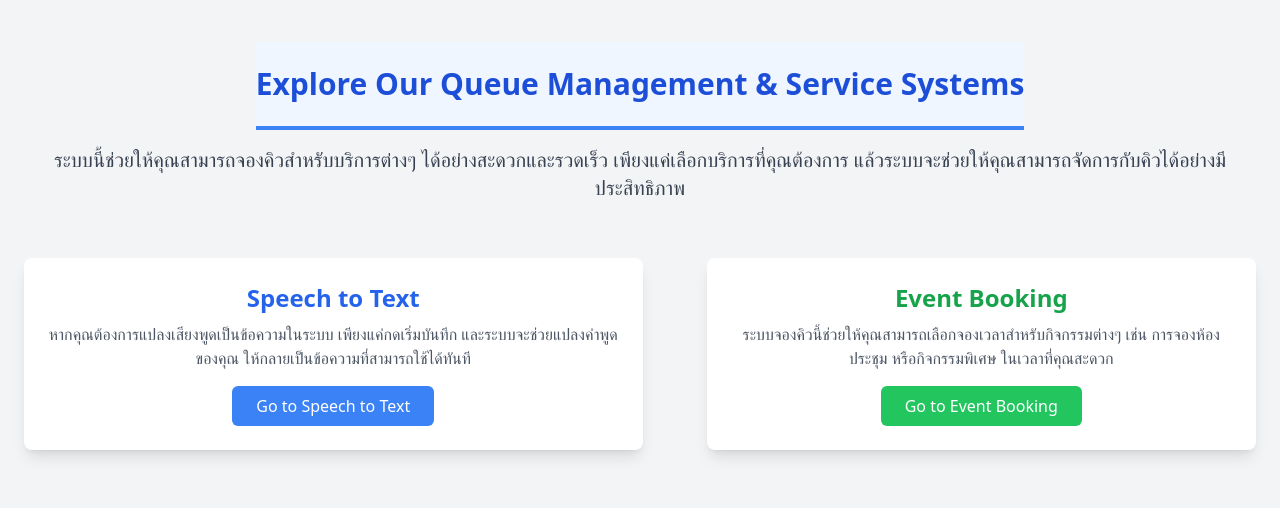
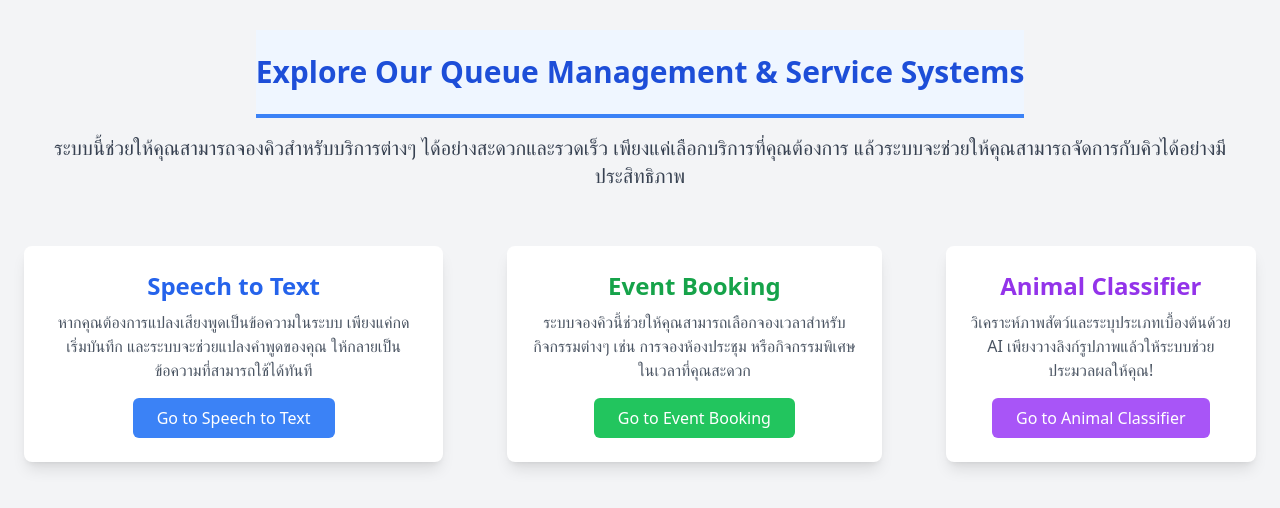
Before and after one commit to simming11/react-supabase, a React (Create React App) app: page / in a window 1280 px wide. Shown: the part 142-650 px from the top of the page. Built offline with nearby package versions, Linux system fonts and the light colour scheme; no server answers.

Commit message:
add link

```diff
--- a/src/home.js
+++ b/src/home.js
@@ -63,6 +63,19 @@ const Home = () => {
                         </button>
                     </Link>
                 </div>
+                {/* ปุ่ม Animal Classifier */}
+                <div className="text-center bg-white p-6 rounded-lg shadow-lg hover:shadow-2xl transition duration-300">
+                    <h2 className="text-2xl font-semibold mb-2 text-purple-600">Animal Classifier</h2>
+                    <p className="mb-4 text-gray-600">
+                        วิเคราะห์ภาพสัตว์และระบุประเภทเบื้องต้นด้วย AI เพียงวางลิงก์รูปภาพแล้วให้ระบบช่วยประมวลผลให้คุณ!
+                    </p>
+                    <Link to="/animal-classifier">
+                        <button className="px-6 py-2 bg-purple-500 text-white rounded-md hover:bg-purple-600 transition duration-300">
+                            Go to Animal Classifier
+                        </button>
+                    </Link>
+                </div>
+
             </div>
         </div>
     );
```
